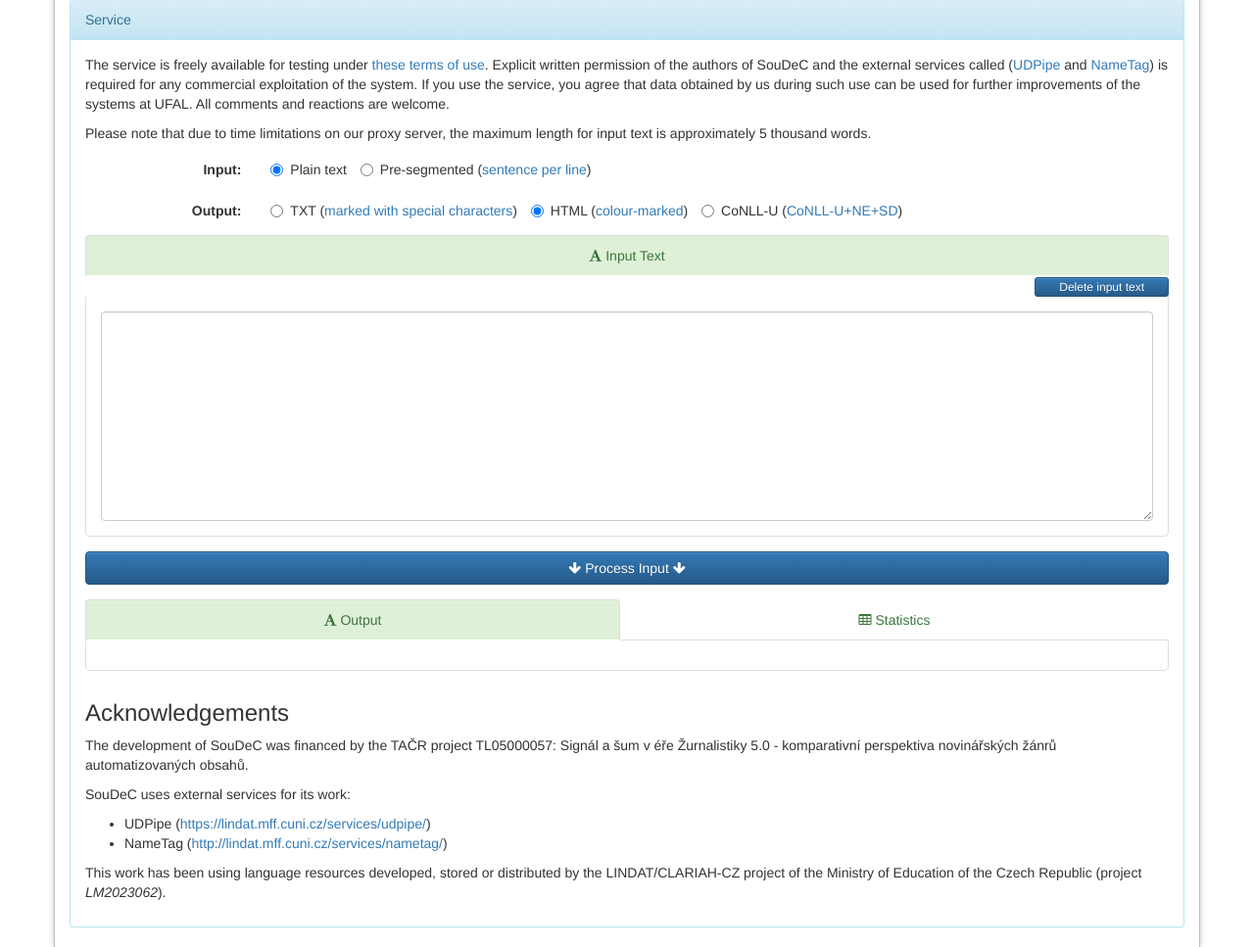
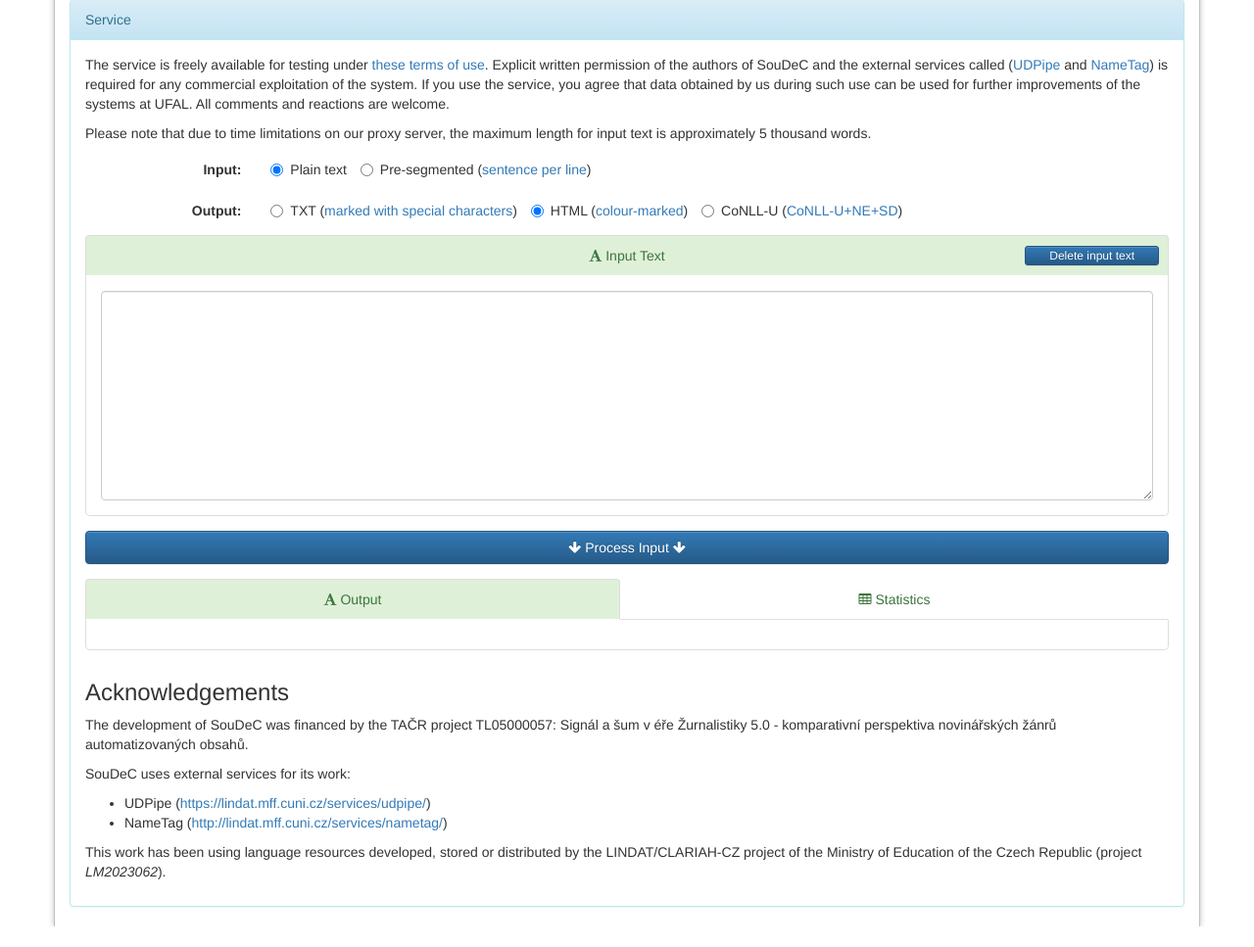
Before and after one commit to ufal/soudec, a PHP site: page /run.php in a window 1280 px wide. Shown: the part 283-1250 px from the top of the page at 98% size. After the commit the page ends 1229 px from the top, so only its background shows below. Run offline with PHP 8.4, Linux system fonts and the light colour scheme; some libraries are stand-ins or nearby versions.

Commit message:
Delete button overlaps the Input Text line; the button returns focus to Input Text area
git-svn-id: https://svn.ms.mff.cuni.cz/svn/signal_a_sum/source_detection/Perl_UDPipeREST@129 a32e68db-fe4c-4835-81c6-61a328cef007

```diff
--- a/html/run.php
+++ b/html/run.php
@@ -92,11 +92,8 @@
     </div>
 
     <ul class="nav nav-tabs nav-justified nav-tabs-green">
-     <li class="active"><a href="#input_text" data-toggle="tab"><span class="fa fa-font"></span> Input Text</a>
-        <div class="pull-right" id="delete_text">
-          <span id="delete_input_text"></span>
-          <button type="button" class="btn btn-primary btn-xs" style="padding: 0 2em" onclick="document.getElementById('input').value='';">Delete input text</button>
-        </div>
+     <li class="active" style="position:relative"><a href="#input_text" data-toggle="tab"><span class="fa fa-font"></span> Input Text</a>
+          <button type="button" class="btn btn-primary btn-xs" style="position:absolute; top: 11px; right: 10px; padding: 0 2em" onclick="var t=document.getElementById('input'); t.value=''; t.focus();">Delete input text</button>
      </li>
     </ul>
 
```
